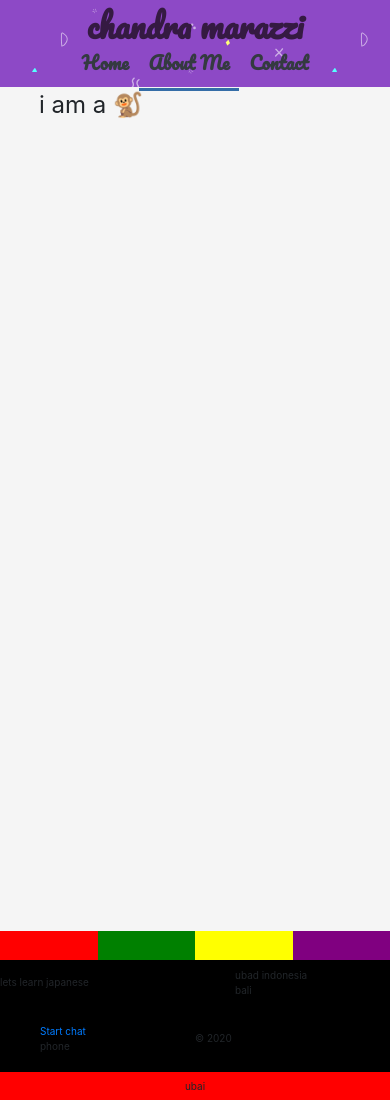
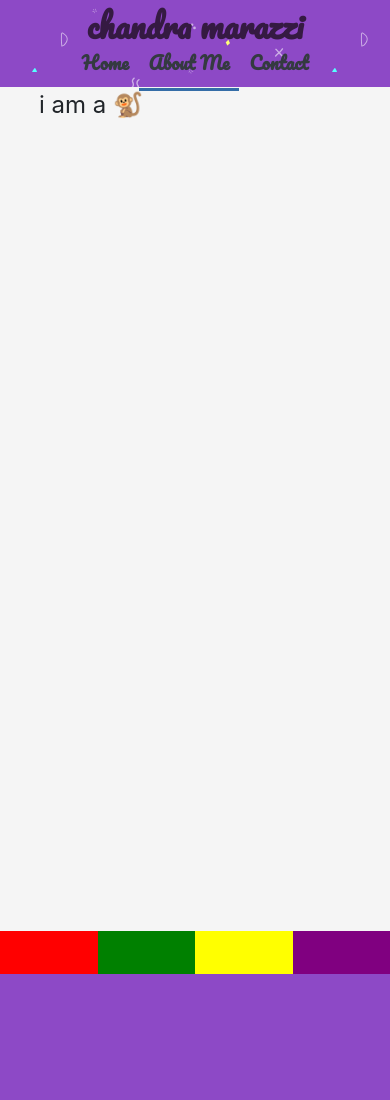
Before and after one commit to reactjslab/ReactNetlifyTest, a React (Create React App) app: page /about in a window 390 px wide. After the commit the page ends 974 px from the top, so only its background shows below. Built offline with nearby package versions, Linux system fonts and the light colour scheme.

Commit message:
more addition

```diff
--- /dev/null
+++ b/src/Component/Footer/Foot.js
@@ -0,0 +1,42 @@
+import React from 'react'
+
+export default function Foot() {
+    return (
+        <div className="container">
+        <footer className="my-md-5  pt-4">
+        <div className="row">
+          <div className="col-6  col-md">
+
+            <h4><i className="text-muted fas fa-torii-gate" style={{fontSize:"18px"}}></i>  Lets learn japanese</h4>
+            <small className="d-block mb-3 text-muted">© 2019-2021</small>
+          </div>
+          <div className="col-6 col-md">
+          <h4><i className="text-muted fas fa-map-marker-alt" style={{fontSize:"18px"}}></i>   Location</h4>
+            <ul className="list-unstyled text-small">
+              <li className="text-muted">Medahan, Kemenuh</li>
+              <li className="text-muted">Sukawati, Gianyar</li>
+              <li className="text-muted">Bali , Indonesia</li>
+            </ul>
+          </div>
+          <div className="col-6 col-md">
+           <h4><i className="text-muted fas fa-phone-volume" style={{fontSize:"18px"}}></i>   Contact</h4>
+            <ul className="list-unstyled text-small">
+              <li className="text-muted"><a href="tel:087-8600-60-500"></a>087-8600-60-500</li>
+              <li className="text-muted">candra.marazzi@gmail.com</li>
+              <li><a className="text-muted" href="skype:chandra.marazzi?chat">Skype</a></li>
+            </ul>
+          </div>
+
+          <div className="col-6 col-md">
+            <h4><i className="text-muted fas fa-vihara" style={{fontSize:"18px"}}></i>  About</h4>
+            <ul className="list-unstyled text-small">
+              <li className="text-muted">Teaching</li>
+              <li className="text-muted ">Accounting </li>
+              <li className="text-muted ">Nursing</li>
+            </ul>
+          </div>
+        </div>
+      </footer>
+      </div>
+    )
+}
--- a/src/Component/Footer/Footer.css
+++ b/src/Component/Footer/Footer.css
@@ -1,149 +1,36 @@
-.footermain{
+.footermain {
+        display: grid;
+        background-color: whitesmoke;
+        font-size: initial;
+}
+.footer{
     display:grid;
-    height:25vh;
+    min-height:5vh;
     grid-template-columns:1fr 1fr 1fr 1fr;
-    grid-template-rows: 1fr 4fr 1fr;
-    background-color:#000000;
     align-content: center;
-    grid-template-areas: "e f g h"
-    "a b c d"
-    "y";
-
+    grid-area: "e f g h";
 }
 .red{
     grid-area:e;
     background-color: red;
     grid-column: 1/2;
-    grid-row:1/2;
+
 }
 .green{
     grid-area:f;
     background-color: green;
     grid-column: 2/3;
-    grid-row:1/2;
+    min-height:5vh;
 }
 .yellow{
     grid-area:g;
     background-color: yellow;
     grid-column: 3/4;
-    grid-row:1/2;
+
 }
 .purple{
     grid-area:h;
     background-color: purple;
     grid-column: 4/5;
-    grid-row:1/2;
-}
-.cc{
-    grid-area:d;
-    grid-column-start: 4;
-    grid-column-end: 5;
-    grid-row:1/7;
-    display: grid;
-    align-items: center;
-}
-.address{
-    grid-area:b;
-    grid-column-start: 2;
-    grid-column-end: 3;
-    grid-row:1/7;
-    display: grid;
-    align-items: center;
-}
-.lets{
-    grid-area:a;
-    grid-column-start: 1;
-    grid-column-end: 2;
-    grid-row:1/7;
-    display: grid;
-    align-items: center;
 
 }
-.ct{
-    grid-area:c;
-    grid-column-start: 3;
-    grid-column-end: 4;
-    grid-row:1/7;
-    display: grid;
-    align-items: center;
-
-}
-.credit{
-    grid-area:y;
-    background-color: red;
-    grid-column-start: 1;
-    grid-column-end: 6;
-    grid-row-start: 7;
-    display: grid;
-    justify-content: center;
-    align-items: center;
-}
-ul{
-    list-style: none;
-
-}
-@media screen and (max-width: 600px){
-    .footermain{
-        height:20vh;
-        display: grid;
-        grid-template-columns:1fr  1fr 1fr 1fr;
-        grid-template-rows: 1fr 2fr 2fr 1fr;
-        grid-template-areas: "e f g h"
-                                "a b"
-                                "c d"
-                                "y";
-
-    }
-    .red{
-        grid-area:e;
-        background-color: red;
-        grid-column: 1/2;
-        grid-row:1/2;
-    }
-    .green{
-        grid-area:f;
-        background-color: green;
-        grid-column: 2/3;
-        grid-row:1/2;
-    }
-    .yellow{
-        grid-area:g;
-        background-color: yellow;
-        grid-column: 3/4;
-        grid-row:1/2;
-    }
-    .purple{
-        grid-area:h;
-        background-color: purple;
-        grid-column: 4/5;
-        grid-row:1/2;
-    }
-    .lets{
-        grid-area:a;
-        grid-column: 1/3;
-        grid-row:2/3;
-
-    }
-    .address{
-        grid-area:b;
-        grid-column: 3/5;
-        grid-row:2/3;
-         }
-
-    .ct{
-        grid-area:c;
-        grid-column: 1/3;
-        grid-row:3/4;
-    }
-    .cc{
-        grid-area:d;
-        grid-column: 3/5;
-        grid-row:3/4;
-        }
-
-    .credit{
-        background-color: red;
-        grid-column: 1/5;
-        grid-row: 4/5;
-    }
-}
--- a/src/Component/Footer/Footer.js
+++ b/src/Component/Footer/Footer.js
@@ -1,38 +1,14 @@
 import React from 'react'
-
 import './Footer.css'
 
 class Footer extends React.Component {
     render() {
         return (
-            <div className="footermain ">
+            <div className="footer ">
             <div className="red"></div>
             <div className="green "></div>
             <div className="yellow"></div>
             <div className="purple"></div>
-
-            <div className="lets ">
-                <p className="py-3">lets learn japanese</p>
-            </div>
-            <div className="address">
-                <ul>
-                    <li>ubad indonesia </li>
-                    <li>bali</li>
-                </ul>
-            </div>
-            <div className="ct">
-                <ul>
-                    <li><a href="skype:fogy_guy?chat">Start chat</a> </li>
-                    <li>phone</li>
-                </ul>
-            </div>
-            <div className="cc">
-               <p>{ "\u{00A9}"} 2020</p>
-            </div>
-
-            <div className="credit">
-                ubai
-            </div>
             </div>
         )
     }
--- /dev/null
+++ b/src/Component/Footer/Footerbottom.css
@@ -0,0 +1,13 @@
+.credit{
+	display: flex;
+	height: 5vh;
+	background-color: blueviolet;
+    justify-content: center;
+    align-items: center;
+    font-size: 14px;
+    padding-bottom: 10px;
+    font-weight: 600;
+    color: #000000;
+    padding: 10px;
+    text-transform: capitalize;
+}
--- /dev/null
+++ b/src/Component/Footer/Footerbottom.js
@@ -0,0 +1,10 @@
+import React from 'react';
+import heart from './Heart-1s-33px.svg';
+import './Footerbottom.css';
+export default function Footerbottom() {
+    return (
+       <div className="credit">
+       <div >Designed and Developed with <img src={heart} alt="heart"/> by Ubaidh</div>
+       </div>
+    )
+  }
--- /dev/null
+++ b/src/Component/Footer/Footermain.js
@@ -0,0 +1,13 @@
+import Footer from './Footer'
+import React from 'react'
+import Foot from './Foot'
+import Footerbottom from './Footerbottom'
+export default function Footermain() {
+    return (
+        <div className="footermain">
+        <Footer/>
+        <Foot/>
+        <Footerbottom/>
+        </div>
+    )
+}
--- a/src/Component/Main/Main.js
+++ b/src/Component/Main/Main.js
@@ -2,7 +2,7 @@ import React from 'react'
 import {Link} from 'react-router-dom'
 import './Main.css'
 import Header from './../Header/Header'
-import Footer from './../Footer/Footer'
+import Footermain from './../Footer/Footermain'
 import Chandra from './chandra.jpg'
  class Main extends React.Component {
     render() {
@@ -36,7 +36,7 @@ import Chandra from './chandra.jpg'
                 <h1 >Chandra devi</h1>
                 </div>
             </div>
-            <Footer/>
+            <Footermain/>
             </>
         )
     }
```
Also changed, not shown: src/Component/Footer/Heart-1s-33px.svg (added).
